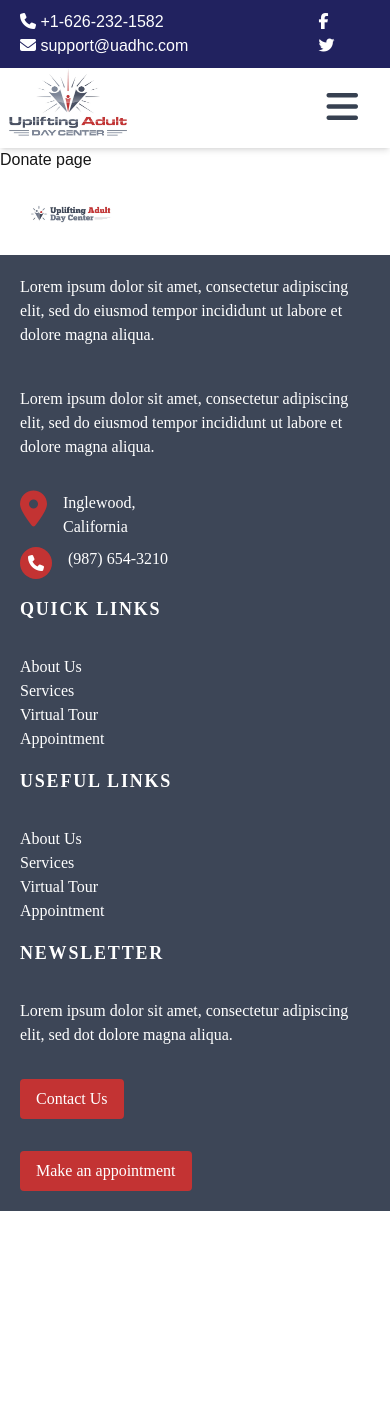
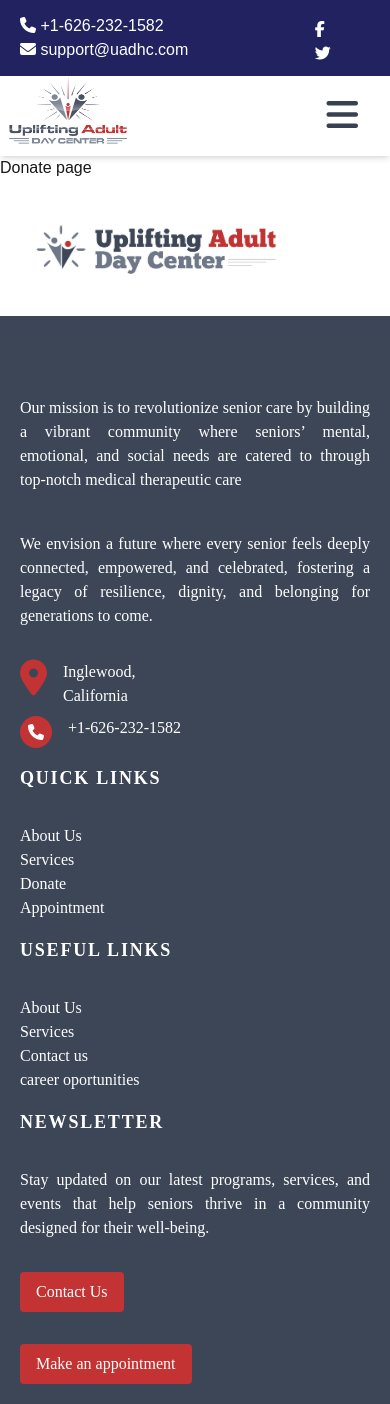
Before and after one commit to Mesafin/upLiftingAdultHealthDayCareCenter, a Next.js app: page /donate in a window 390 px wide. Before the commit the page ends 1211 px from the top, so only its background shows below. Built offline with nearby package versions, Linux system fonts and the light colour scheme; a web font is replaced by a local one.

Commit message:
responsive fixed

```diff
--- a/app/globals.css
+++ b/app/globals.css
@@ -18,6 +18,9 @@ body {
   color: var(--foreground);
   background: var(--background);
   font-family: Arial, Helvetica, sans-serif;
+}
+body p {
+  text-align: justify;
 }
 
 
@@ -136,3 +139,11 @@ body {
   background-position: center;
   background-size: cover;
 }
+
+/* mobile responsive */
+@media (max-width: 768px) {
+  .slide {
+    height: 400px;
+
+  }
+}
--- a/app/layout.js
+++ b/app/layout.js
@@ -21,8 +21,8 @@ const geistMono = localFont({
 });
 
 export const metadata = {
-  title: "Create Next App",
-  description: "Generated by create next app",
+  title: "UADHC",
+  description: "Uplifting Adult Day Care Center",
 
 };
 
--- a/components/Footer.js
+++ b/components/Footer.js
@@ -5,7 +5,7 @@ const Footer = () => {
   return (
     <>
 
-    <footer className="text-white bg-footerBg md:p-10 p-5 md:pt-24 font-chunk  ">
+    <footer className="text-white bg-footerBg md:p-10 p-5 pt-20 md:pt-24 font-chunk  ">
 
       <div className="container mx-auto grid grid-cols-1 md:grid-cols-5 gap-4">
         <div className="md:col-span-2 md:pe-6">
@@ -13,12 +13,12 @@ const Footer = () => {
             Uplifting <span className="text-red-500">Adult</span> Day Center
             </h2> */}
           <p className="mb-10 font-light">
-            Lorem ipsum dolor sit amet, consectetur adipiscing elit, sed do
-            eiusmod tempor incididunt ut labore et dolore magna aliqua.
+          Our mission is to revolutionize senior care by building a vibrant community where seniors’ mental,
+          emotional, and social needs are catered to through top-notch medical therapeutic care
           </p>
           <p className="mb-8 font-light">
-            Lorem ipsum dolor sit amet, consectetur adipiscing elit, sed do
-            eiusmod tempor incididunt ut labore et dolore magna aliqua.
+          We envision a future where every senior feels deeply connected, empowered, and celebrated, fostering a
+          legacy of resilience, dignity, and belonging for generations to come.
           </p>
 
           <div className="flex gap-4 mb-2 font-light ">
@@ -36,7 +36,7 @@ const Footer = () => {
             <div className="flex items-center justify-center w-8 h-8 rounded-full bg-uRed text-white">
               <i className="fas fa-phone"></i>
             </div>{" "}
-            <p>(987) 654-3210</p>
+            <p>+1-626-232-1582</p>
           </div>
         </div>
 
@@ -44,22 +44,22 @@ const Footer = () => {
           <h3 className="text-lg font-semibold mb-8 md:mb-16 tracking-widest">QUICK LINKS</h3>
           <ul>
             <li>
-              <a href="#" className="hover:text-red-500">
+              <a href="/about" className="hover:text-red-500">
                 About Us
               </a>
             </li>
             <li>
-              <a href="#" className="hover:text-red-500">
+              <a href="/services" className="hover:text-red-500">
                 Services
               </a>
             </li>
             <li>
-              <a href="#" className="hover:text-red-500">
-                Virtual Tour
+              <a href="/donate" className="hover:text-red-500">
+                Donate
               </a>
             </li>
             <li>
-              <a href="#" className="hover:text-red-500">
+              <a href="/contact" className="hover:text-red-500">
                 Appointment
               </a>
             </li>
@@ -70,23 +70,23 @@ const Footer = () => {
           <h3 className="text-lg font-semibold mb-8 md:mb-16 tracking-widest">USEFUL LINKS</h3>
           <ul>
             <li>
-              <a href="#" className="hover:text-red-500">
+              <a href="/about" className="hover:text-red-500">
                 About Us
               </a>
             </li>
             <li>
-              <a href="#" className="hover:text-red-500">
+              <a href="/services" className="hover:text-red-500">
                 Services
               </a>
             </li>
             <li>
-              <a href="#" className="hover:text-red-500">
-                Virtual Tour
+              <a href="/contact" className="hover:text-red-500">
+                Contact us
               </a>
             </li>
             <li>
-              <a href="#" className="hover:text-red-500">
-                Appointment
+              <a href="/career" className="hover:text-red-500">
+                career oportunities
               </a>
             </li>
           </ul>
@@ -95,8 +95,8 @@ const Footer = () => {
         <div className="">
           <h3 className="text-lg font-semibold tracking-widest mb-8 md:mb-16">NEWSLETTER</h3>
           <p>
-            Lorem ipsum dolor sit amet, consectetur adipiscing elit, sed dot
-            dolore magna aliqua.
+          Stay updated on our latest programs, services, and events that help seniors thrive in a community
+          designed for their well-being.
           </p>
           <div className="flex flex-col gap-6 ">
 
--- a/components/FooterLogo.js
+++ b/components/FooterLogo.js
@@ -6,7 +6,7 @@ import Image from 'next/image'
 const FooterLogo = () => {
   return (
     <div className='container mx-auto w-auto flex p-7 bg-white'>
-          <div className="w-1/3">
+          <div className="w-full md:w-1/3">
             <Image
             src={footerlogo}
             alt="logo"
--- a/components/GallerySection.js
+++ b/components/GallerySection.js
@@ -8,7 +8,7 @@ const GallerySection = () => {
   return (
     <div className="bg-white py-12 second-shape md:py-20 -mt-52">
       {/* Title */}
-      <h2 className="text-2xl lg:text-3xl font-bold text-center mb-28 text-footerBg">
+      <h2 className="text-2xl lg:text-3xl font-bold text-center mb-16 md:mb-28 text-footerBg">
         We're A Day Adult Day Care Provider
       </h2>
 
--- a/components/Nav.js
+++ b/components/Nav.js
@@ -38,7 +38,7 @@ const Nav = () => {
 
         </ul>
 
-        <div className="lan-social flex">
+        <div className="lan-social flex flex-col gap-2 md:flex-row">
           <div className='pe-3'>
             {/* <LanguageSelector /> */}
             <Language />
--- a/components/ServicesSection.js
+++ b/components/ServicesSection.js
@@ -8,7 +8,7 @@ const ServicesSection = () => {
       {/* Container */}
       <div className="container mx-auto px-6 py-4 md:pt-10 lg:px-12">
         {/* Title */}
-        <h2 className="text-3xl text-accent lg:text-4xl font-bold text-center mb-6 md:mb-16">
+        <h2 className="text-3xl text-accent lg:text-4xl font-bold text-center mb-20 md:mb-16">
           Uplifting Adult Day Care Center Services
         </h2>
 
--- a/components/UpliftingParticipants.js
+++ b/components/UpliftingParticipants.js
@@ -1,17 +1,17 @@
 import Image from "next/image";
-import participant1 from '../public/home/participant1.png'
-import participant2 from '../public/home/participant2.png'
-import participant3 from '../public/home/participant3.png'
-import participant4 from '../public/home/participant4.png'
+import participant1 from "../public/home/participant1.png";
+import participant2 from "../public/home/participant2.png";
+import participant3 from "../public/home/participant3.png";
+import participant4 from "../public/home/participant4.png";
 import Link from "next/link";
 
 const UpliftingParticipants = () => {
   return (
-    <div className="container mx-auto mt-60 p-6 md:pb-12 md:mt-24 bg-white">
+    <div className="container mx-auto mt-16 p-6 md:pb-12 md:mt-24 bg-white">
       {/* Main Container */}
-      <div className="grid lg:grid-cols-2 gap-24 items-center">
+      <div className="flex flex-col-reverse lg:flex-row gap-8 md:gap-12">
         {/* Left Section - Images */}
-        <div className="grid grid-cols-2 gap-4">
+        <div className="grid grid-cols-1 md:grid-cols-2 gap-8 md:gap-4">
           <div className="rounded-lg overflow-hidden">
             <Image
               src={participant2}
@@ -31,7 +31,6 @@ const UpliftingParticipants = () => {
             />
           </div>
           <div className="rounded-lg overflow-hidden">
-
             <Image
               src={participant4}
               alt="Community Offer"
@@ -52,21 +51,19 @@ const UpliftingParticipants = () => {
         </div>
 
         {/* Right Section - Text */}
-        <div className="space-y-6 ">
-          <h2 className="text-3xl font-bold font-montserrat tracking-wider text-gray-900">
+        <div className="">
+          <h2 className="text-3xl font-bold font-montserrat tracking-wider text-gray-900 pb-5 md:pb-2">
             Uplifting Our <span className="text-red-500">Participants</span>
           </h2>
           <p className="text-gray-700 font-montserrat text-sm md:pe-4 xl:pe-2 xxl:text-lg  font-semibold">
             Uplifting Adult Day Center (UADC) is a non-profit organization
             incorporated under section 501(c).
-
           </p>
           <p className="text-gray-700 font-montserrat text-sm md:pe-4 font-semibold xxl:text-lg xl:pe-2">
-          At Uplifting Adult Day Care
-          Center, our mission is to enhance lives in Inglewood. We provide:
-
+            At Uplifting Adult Day Care Center, our mission is to enhance lives
+            in Inglewood. We provide:
           </p>
-          <ul className="space-y-4 font-montserrat text-sm pb-2 md:pb-8 md:pe-4 xxl:text-lg xl:pe-2">
+          <ul className="space-y-4 font-montserrat text-sm pb-5 md:pb-8 md:pe-4 xxl:text-lg xl:pe-2">
             <li>
               <strong>Engaging Activities:</strong> Fun and stimulating programs
               to keep you active.
@@ -76,14 +73,14 @@ const UpliftingParticipants = () => {
               friends and enjoy community.
             </li>
             <li>
-              <strong>Professional Care:</strong> Compassionate support from
-              our skilled team. Our goal is simple: help you live your best
-              life through care that’s personalized and enriching.
+              <strong>Professional Care:</strong> Compassionate support from our
+              skilled team. Our goal is simple: help you live your best life
+              through care that’s personalized and enriching.
             </li>
           </ul>
           <Link href="/services">
-          <button className="bg-uRed text-white px-6 py-2 rounded-full hover:bg-red-600">
-            Our Services
+            <button className="bg-uRed text-white px-6 py-2 mt-5 md:mt-1 rounded-full hover:bg-red-600">
+              Donate
             </button>
           </Link>
         </div>
```
Also changed, not shown: components/Hero2.js (+4 -4 lines). Lines whose indentation alone changed are shown as unchanged.
